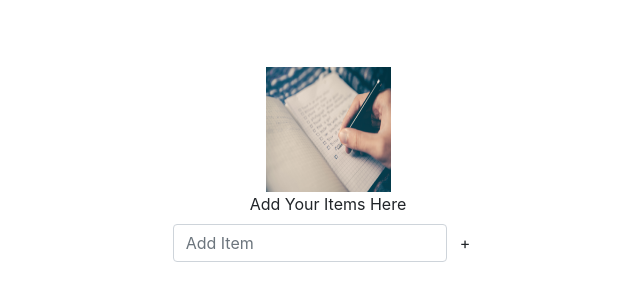
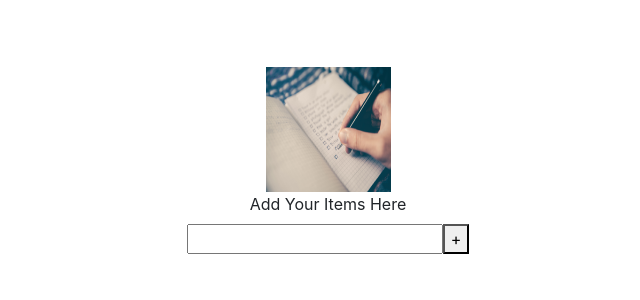
Before and after one commit to NischalKafle/todolist, a React (Create React App) app: page / in a window 1280 px wide. Shown: the part 108-408 px from the top of the page, without its empty margins (312-952 px from the left). Built offline with nearby package versions, Linux system fonts and the light colour scheme.

Commit message:
Commit latest on

```diff
--- a/public/index.html
+++ b/public/index.html
@@ -52,8 +52,19 @@
       .inner{
         display: flex;
       }
+      div.relative {
+  position: relative;
+  width: 400px;
+  height: 200px;
 
+}
 
+div.absolute {
+  position: absolute;
+  top: 0px;
+  left: 155px;
+
+}
     </style>
   </head>
   <body>
--- a/src/Additem.js
+++ b/src/Additem.js
@@ -10,12 +10,10 @@ function Additem() {
 
     <label for="exampleFormControlInput1" class="form-label" style={{display: 'inline-block'}}>Add Your Items Here</label>
 
-    <div className="inner">
-    <div className="input-container"></div>
-    <input type="Text" class="form-control" id="exampleFormControlInput1" placeholder="Add Item" />
-    <button class="btn " type="button">+</button>
+<div className="relative"><input type="text"/>
+<button className="absolute">+</button>
+</div>
 
-    </div>
   </div>
 
   )
```
